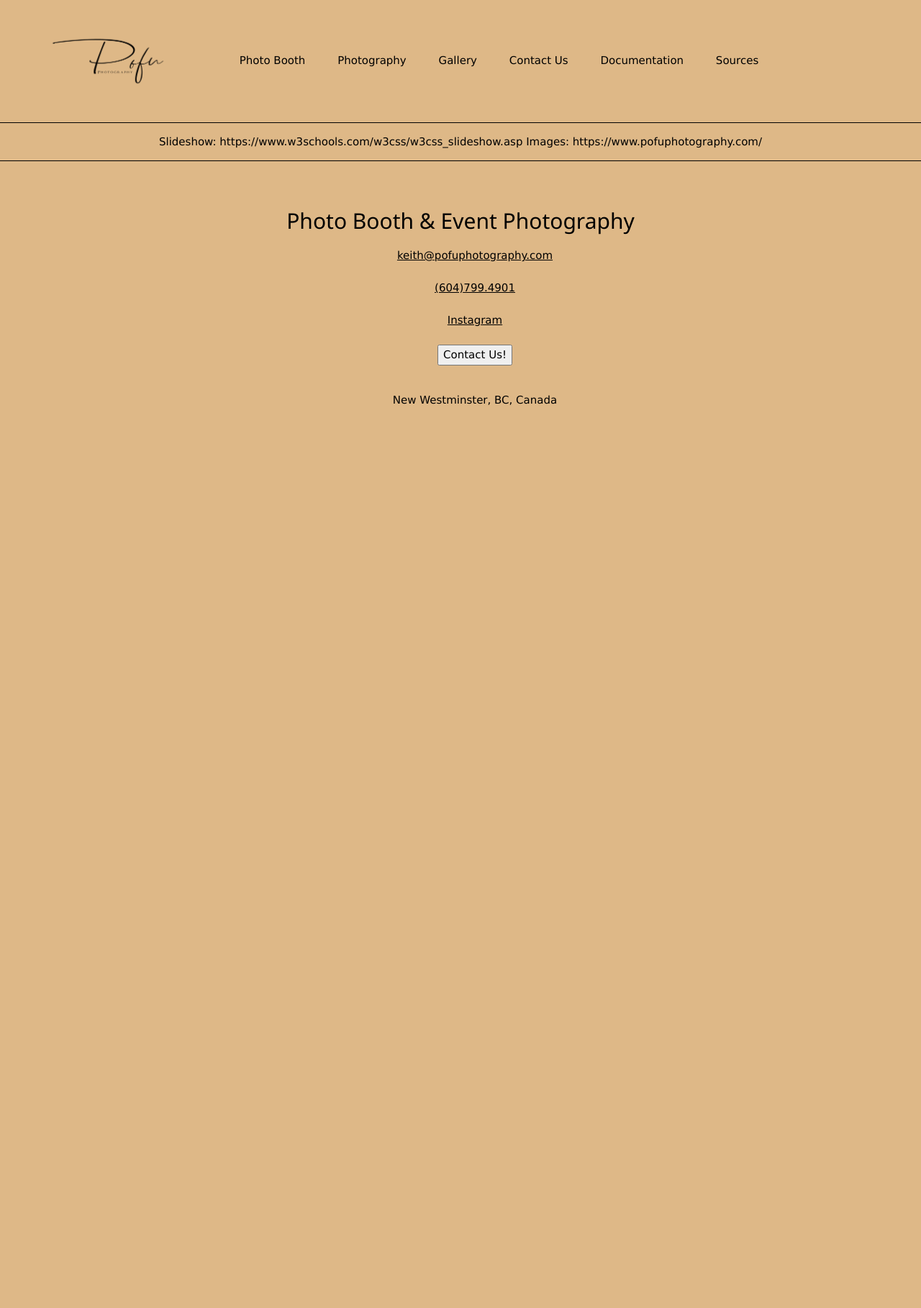
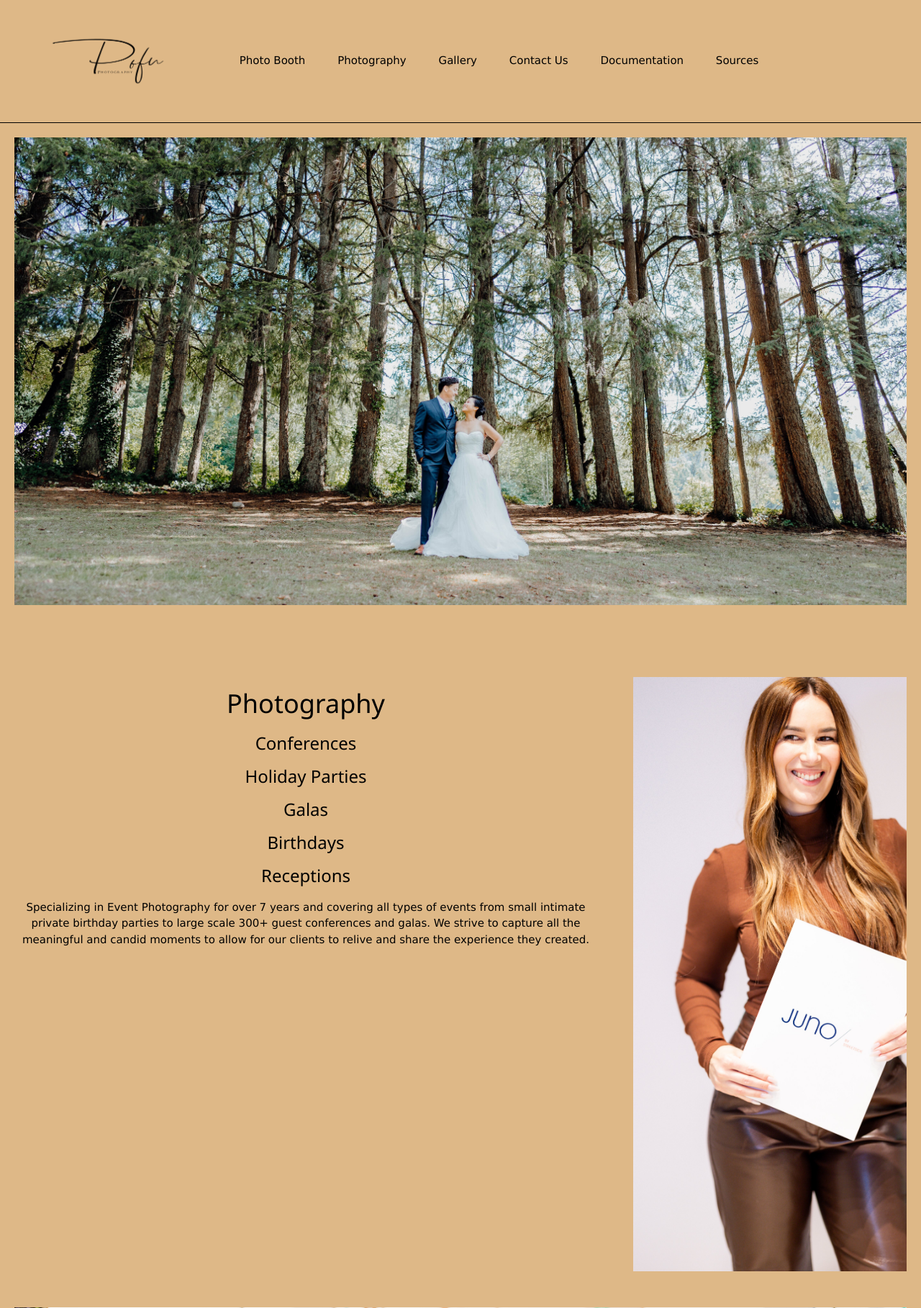
Before and after one commit to jayden-2ang/Pofu-Website-Dev-Project, a PHP site: page /templates/photography.html in a window 1280 px wide. Shown: the top 1818 px of the page at 72% size. Before the commit the page ends 563 px from the top, so only its background shows below. Run offline with PHP 8.4, Linux system fonts and the light colour scheme.

Commit message:
Update photography layout

```diff
--- a/index.css
+++ b/index.css
@@ -186,3 +186,43 @@ footer ul{
     display: block;
     margin: 0 auto;
 }
+
+.photography{
+    display: grid;
+    grid-template-columns: repeat(3, 1fr);
+    grid-template-rows: 700px repeat(2, 1fr);
+    grid-gap: 50px;
+    padding: 20px;
+}
+
+.photography #header{
+    grid-column: 1/4;
+    grid-row: 1/2;
+    object-position: bottom;
+    object-fit: cover;
+    height: 100%;
+    width: 100%;
+    padding-bottom: 50px;
+}
+
+.photography .text{
+    grid-column: 1/3;
+    grid-row: 2/3;
+    text-align: center;
+}
+
+.photography #juno{
+    grid-column: 3/4;
+    grid-row: 2/3;
+    object-fit: cover;
+    height: 100%;
+    width: 100%;
+}
+
+.photography #pricing{
+    grid-column: 1/4;
+    grid-row: 3/4;
+    object-fit: cover;
+    height: 100%;
+    width: 100%;
+}
--- a/templates/photography.html
+++ b/templates/photography.html
@@ -6,7 +6,6 @@
     <title>Pofu Photography</title>
     <link rel="stylesheet" href="../index.css">
     <link rel="stylesheet" href="https://www.w3schools.com/w3css/5/w3.css">
-    <script src="../index.js"></script>
 </head>
 <body>
     <header>
@@ -22,9 +21,22 @@
             </ul>
         </nav>
     </header>
-    <p>Slideshow: https://www.w3schools.com/w3css/w3css_slideshow.asp
-        Images: https://www.pofuphotography.com/
-    </p>
+    <div class="photography">
+        <img src="../images/header.webp" id="header" alt="Wedding Photo Header">
+        <div class="text">
+            <h1>Photography</h1>
+            <h3>Conferences</h3>
+            <h3>Holiday Parties </h3>
+            <h3>Galas</h3>
+            <h3>Birthdays</h3>
+            <h3>Receptions</h3>
+            <p>Specializing in Event Photography for over 7 years and covering all types of events from small intimate private birthday parties to large scale 300+ guest conferences and galas.
+                We strive to capture all the meaningful and candid moments to allow for our clients to relive and share the experience they created.</p>
+        </div>
+        <img src="../images/juno.webp" id="juno" alt="Picture of Woman Holding Juno Sign">
+        <img src="../images/pricing.jpeg" id="pricing" alt="Picture of Woman presenting">
+    </div>
+
     <footer>
         <h2>Photo Booth & Event Photography</h2>
         <ul>
```
Also changed, not shown: images/header.webp (added), images/juno.webp (added), images/pricing.jpeg (added).
